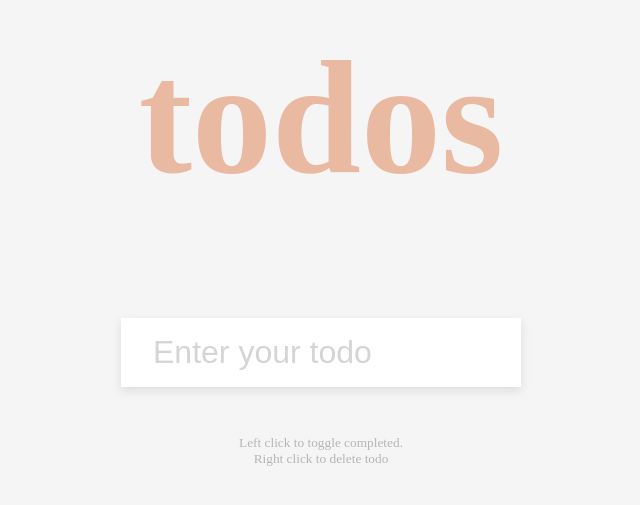
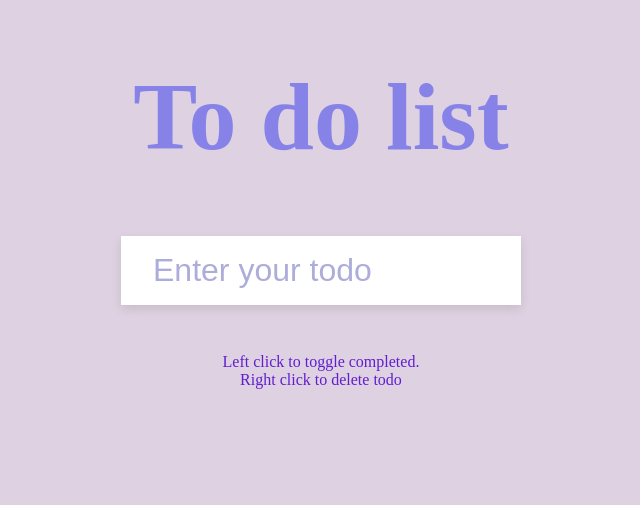
Before and after one commit to Maki1878/todo-list-project, a plain HTML site: page index.html in a window 1280 px wide. Shown: the part 207-712 px from the top of the page, without its empty margins (319-959 px from the left). Drawn offline with Linux system fonts and the light colour scheme.

Commit message:
update css

```diff
--- a/index.html
+++ b/index.html
@@ -7,9 +7,15 @@
     <title>Todo List</title>
   </head>
   <body>
-    <h1>todos</h1>
+    <h1>To do list</h1>
     <form id="form">
-      <input type="text" class="input" id="input" placeholder="Enter your todo" autocomplete="off" />
+      <input
+        type="text"
+        class="input"
+        id="input"
+        placeholder="Enter your todo"
+        autocomplete="off"
+      />
 
       <ul class="todos" id="todos"></ul>
     </form>
--- a/style.css
+++ b/style.css
@@ -5,7 +5,7 @@
 }
 
 body {
-  background-color: #f5f5f5;
+  background-color: #ded1e1;
   color: #444;
   font-family: 'Poppins' sans-serif;
   margin: 0;
@@ -17,8 +17,8 @@ body {
 }
 
 h1 {
-  color: rgb(216, 96, 40);
-  font-size: 10rem;
+  color: rgb(7 15 242);
+  font-size: 6rem;
   text-align: center;
   opacity: 0.4;
 }
@@ -39,11 +39,11 @@ form {
 }
 
 .input::placeholder {
-  color: #d5d5d5;
+  color: #acadda;
 }
 
 .input:focus {
-  outline-color: rgb(216, 96, 40);
+  outline-color: rgb(58, 40, 216);
 }
 
 .todos {
@@ -66,7 +66,8 @@ form {
 }
 
 small {
-  color: #b5b5b5;
+  color: rgb(98 29 207);
   margin-top: 3rem;
   text-align: center;
+  font-size: 1rem;
 }
```
